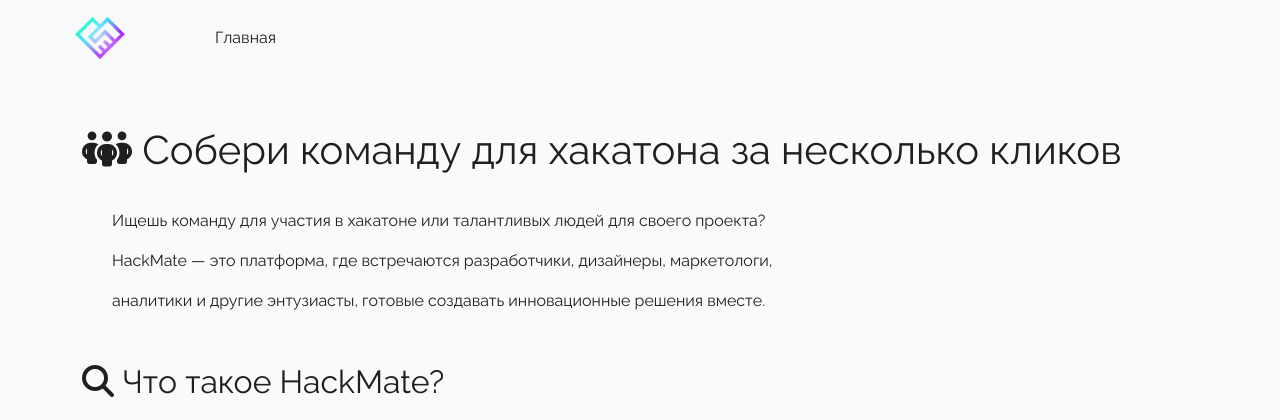
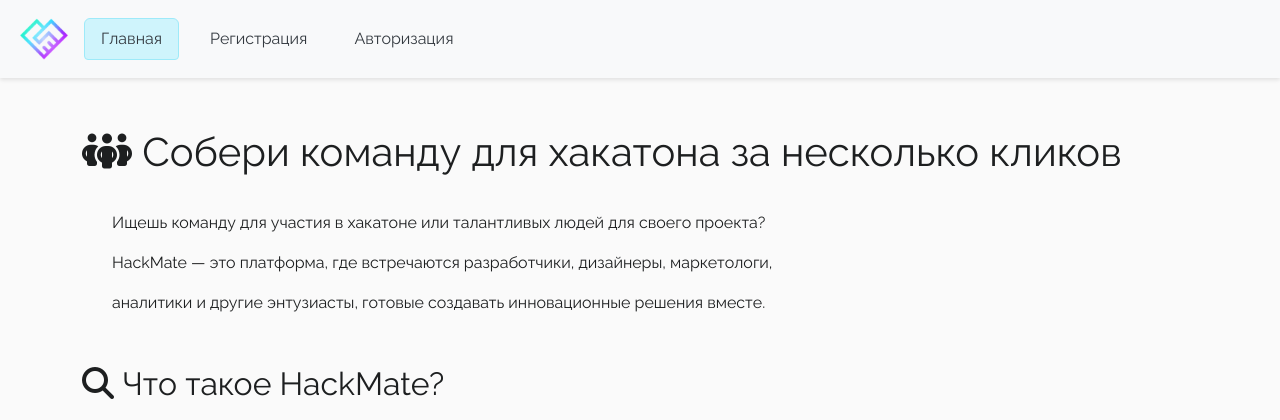
Before and after one commit to kiper-acab/Hackmate, a Django app: page / in a window 1280 px wide. Shown: the top 420 px of the page. Run offline with Django 4.2, Linux system fonts and the light colour scheme; some libraries are stand-ins or nearby versions.

Commit message:
Добавил бекенд, изменил стили поменял шаблоны чуть

```diff
--- a/hackmate/about/urls.py
+++ b/hackmate/about/urls.py
@@ -1,8 +1,7 @@
 __all__ = ()
 
+import about.views
 import django.urls
-
-import about.views
 
 
 app_name = "about"
--- a/hackmate/static_dev/css/base.css
+++ b/hackmate/static_dev/css/base.css
@@ -21,33 +21,32 @@ html, body {
     flex: 1;
 }
 
-.navbar-nav > a{
-    margin: 0 15px;
+
+.navbar {
+    background-color: #ffffff;
+    box-shadow: 0 2px 4px rgba(0, 0, 0, 0.1);
+    padding: 10px 20px;
 }
 
-
-.navbar>a>img{
-    width: 50px;
-    height: 50px;
+.navbar-brand img {
+    width: 48px;
+    height: 48px;
 }
 
-.navbar>a{
-    text-align: center;
+.navbar-nav {
+    display: flex;
     align-items: center;
-    margin: auto 0;
-    width: 200px;
-    text-decoration: none;
-    color: black;
+    gap: 15px;
 }
 
-.list-items{
-    margin-top: 100px;
-    align-items: center;
+.navbar-nav>a {
+    text-decoration: none;
+    color: #343a40;
+    padding: 8px 16px;
+    border-radius: 4px;
+    transition: background-color 0.2s ease, color 0.2s ease;
 }
 
-.active{
-    color: black;
-}
 
 .footer {
     background-color: rgb(20, 20, 20);
--- a/hackmate/templates/includes/header.html
+++ b/hackmate/templates/includes/header.html
@@ -5,10 +5,16 @@
     <img src="{% static 'logo/favicon.ico' %}" width="48">
   </a>
   {% with request.resolver_match.view_name as view_name %}
-  <article class="navbar-nav">
-    <a class="{% if view_name == 'homepage:homepage' %}list-group-item list-group-item-action active {% endif %}" href="{% url 'homepage:homepage' %}">Главная</a>
+  <article class="navbar-nav list-group">
+    <a class="{% if view_name == 'homepage:homepage' %}list-group-item list-group-item-info {% endif %}" href="{% url 'homepage:homepage' %}">Главная</a>
+    {% if not request.user.is_authenticated %}
+			<a href="{% url 'users:signup' %}" class="{% if view_name == 'users:signup' %}list-group-item list-group-item-info {% endif %}">Регистрация</a>
+			<a href="{% url 'users:login' %}" class="{% if view_name == 'users:login' %}list-group-item list-group-item-info {% endif %}">Авторизация</a>
+		{% else %}
+			<a href="{% url 'users:profile' %}" class="{% if view_name == 'users:profile' %}list-group-item list-group-item-info {% endif %}">Профиль</a>
+		{% endif %}
     {% if request.user.is_superuser %}
-			<a href="/admin/" class="{% if view_name == 'homepage:homepage' %}list-group-item list-group-item-action active {% endif %}">Админка</a>
+			<a href="/admin/" class="{% if view_name == 'homepage:homepage' %}list-group-item list-group-item-info {% endif %}">Админка</a>
 		{% endif %}
   </article>
   {% endwith %}
--- a/hackmate/users/backends.py
+++ b/hackmate/users/backends.py
@@ -26,3 +26,9 @@ class EmailOrUsernameModelBackend(django.contrib.auth.backends.BaseBackend):
             return user
 
         return None
+
+    def get_user(self, user_id):
+        try:
+            return django.contrib.auth.models.User.objects.get(pk=user_id)
+        except django.contrib.auth.models.User.DoesNotExist:
+            return None
```
Also changed, not shown: hackmate/hackmate/settings.py (+11 -0 lines), hackmate/users/views.py (+27 -1 lines), hackmate/users/migrations/0001_initial.py.
